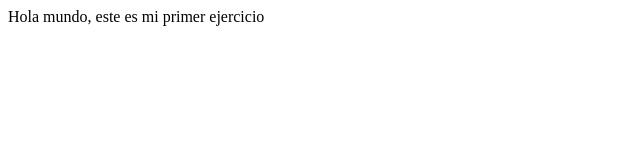
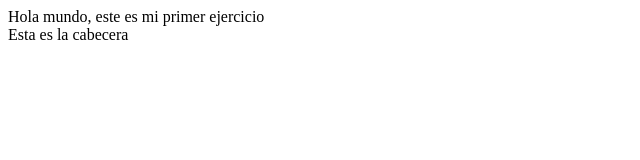
Before and after one commit to MartaCH29/ejercicios-de-adalab, a plain HTML site: page modulo-1-leccion-01-ejercicio-1/index.html in a window 1280 px wide. Shown: the whole page, without its empty margins (0-640 px from the left). Drawn offline with Linux system fonts and the light colour scheme.

Commit message:
Add header

```diff
--- a/modulo-1-leccion-01-ejercicio-1/index.html
+++ b/modulo-1-leccion-01-ejercicio-1/index.html
@@ -8,4 +8,5 @@
 <body>
     Hola mundo, este es mi primer ejercicio
 </body>
+<header>Esta es la cabecera</header>
 </html>
```
